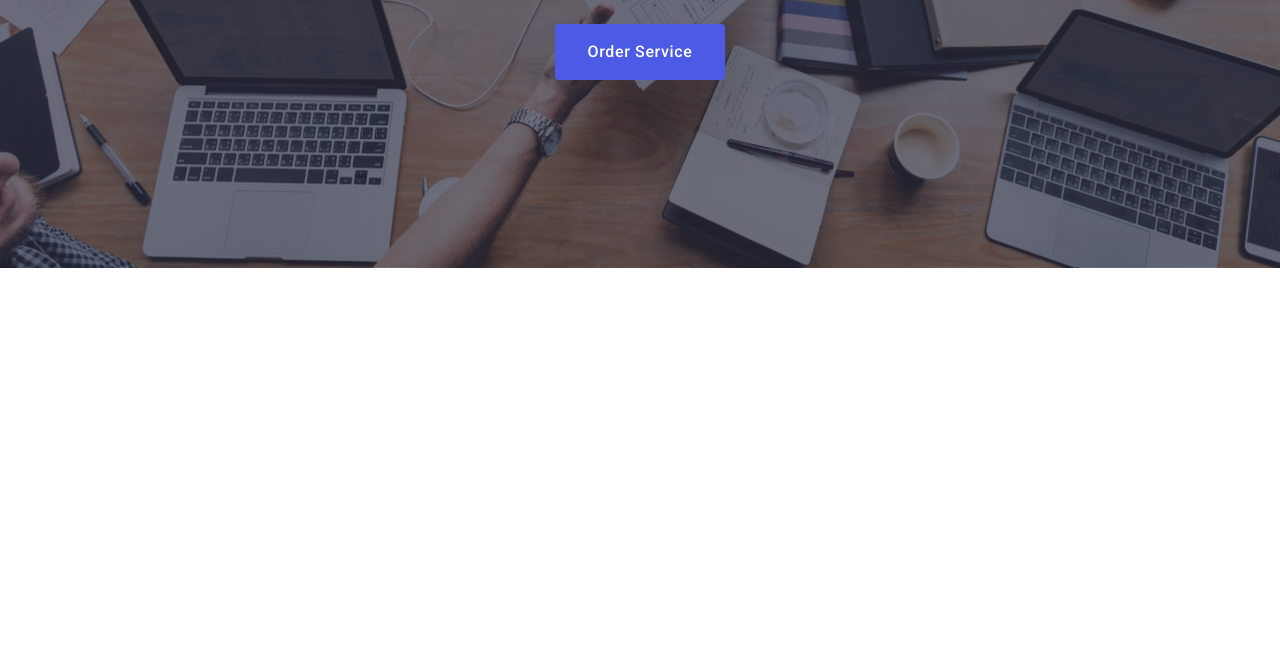
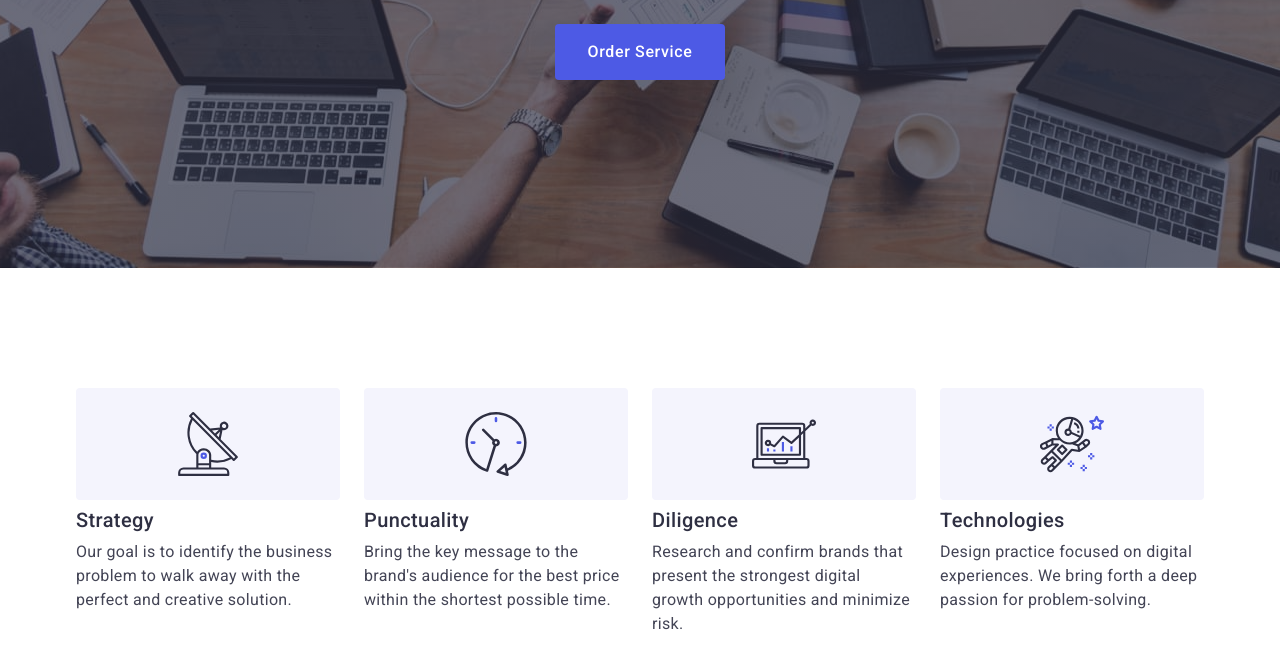
Before and after one commit to MIrina777/goit-markup-hw-06, a plain HTML site: page index.html in a window 1280 px wide. Shown: the part 405-1074 px from the top of the page. Before the commit the page ends 800 px from the top, so only its background shows below. Drawn offline with nearby package versions, Linux system fonts and the light colour scheme.

Commit message:
Adaptation second section

```diff
--- a/css/index.css
+++ b/css/index.css
@@ -10,3 +10,4 @@
 /* LAYOUT */
 @import './layout/header.css';
 @import './layout/firstSection.css';
+@import './layout/secondSection.css';
--- a/css/layout/firstSection.css
+++ b/css/layout/firstSection.css
@@ -113,7 +113,6 @@
 .first-section-button {
   background: #4d5ae5;
   color: #fff;
-  font-family: 'Roboto', sans-serif;
   font-size: 16px;
   font-weight: 500;
   line-height: 1.5;
--- a/css/layout/header.css
+++ b/css/layout/header.css
@@ -67,7 +67,6 @@
   }
 
   .webstudio {
-    font-family: Roboto;
     font-size: 36px;
     font-weight: 700;
     line-height: 1.11;
@@ -98,7 +97,6 @@
   }
 
   .menu-mobile-address {
-    font-family: Roboto;
     font-size: 20px;
     font-weight: 500;
     line-height: 1.2;
--- /dev/null
+++ b/css/layout/secondSection.css
@@ -0,0 +1,87 @@
+/*MOBILE*/
+@media screen and (max-width: 767px) {
+  .second-list {
+    display: inline-flex;
+    flex-direction: column;
+    align-items: flex-start;
+    gap: 72px;
+  }
+  .second-item {
+    display: flex;
+    width: 288px;
+    flex-direction: column;
+    align-items: flex-start;
+    gap: 8px;
+  }
+}
+
+/*TABLET*/
+@media screen and (min-width: 768px) {
+  .second-list {
+    display: flex;
+    flex-wrap: wrap;
+    column-gap: 24px;
+    row-gap: 72px;
+  }
+  .second-item {
+    width: calc((100% - 24px) / 2);
+    transition: box-shadow 250ms cubic-bezier(0.4, 0, 0.2, 1);
+  }
+}
+.second-section {
+  padding: 96px 0;
+}
+.container-second {
+  display: none;
+}
+.second-section-title {
+  margin: auto;
+  color: #2e2f42;
+  font-size: 36px;
+  font-style: normal;
+  font-weight: 700;
+  line-height: 1.11;
+  letter-spacing: 0.02em;
+  text-transform: capitalize;
+}
+
+/*DESKTOP*/
+@media screen and (min-width: 1158px) {
+  .second-section {
+    padding: 120px 0;
+  }
+  .second-list {
+    display: flex;
+    gap: 24px;
+  }
+
+  .second-item {
+    flex-basis: calc((100% - 3 * 24px) / 4);
+  }
+  .container-second {
+    display: flex;
+    align-items: center;
+    justify-content: center;
+    width: 264px;
+    height: 112px;
+    background-color: #f4f4fd;
+    border-radius: 4px;
+    margin-bottom: 8px;
+  }
+
+  .second-section-title {
+    font-size: 20px;
+    font-weight: 500;
+    line-height: 1.2;
+    letter-spacing: 0.02em;
+    color: #2e2f42;
+    margin-bottom: 8px;
+  }
+}
+
+.second-section-text {
+  font-size: 16px;
+  line-height: 1.5;
+  letter-spacing: 0.02em;
+  color: #434455;
+}
--- a/css/styles.css
+++ b/css/styles.css
@@ -1,41 +1,3 @@
-/* Секція 2 */
-.second-section {
-  padding: 120px 0;
-}
-.second-list {
-  display: flex;
-  gap: 24px;
-}
-
-.second-item {
-  flex-basis: calc((100% - 3 * 24px) / 4);
-}
-
-.container-second {
-  display: flex;
-  align-items: center;
-  justify-content: center;
-  width: 264px;
-  height: 112px;
-  background-color: #f4f4fd;
-  border-radius: 4px;
-  margin-bottom: 8px;
-}
-.second-section-title {
-  font-size: 20px;
-  font-weight: 500;
-  line-height: 1.2;
-  letter-spacing: 0.02em;
-  color: #2e2f42;
-  margin-bottom: 8px;
-}
-.second-section-text {
-  font-size: 16px;
-  line-height: 1.5;
-  letter-spacing: 0.02em;
-  color: #434455;
-}
-
 /* Секція 3 */
 .third-section {
   background-color: #f4f4fd;
--- a/index.html
+++ b/index.html
@@ -77,7 +77,7 @@
       </section>
     </main>
     <!-- Секція 2 -->
-    <!-- <section class="second-section">
+    <section class="second-section">
       <div class="container">
         <h2 class="visually-hidden">Section 2</h2>
         <ul class="second-list">
@@ -95,8 +95,8 @@
 
             <h3 class="second-section-title">Strategy</h3>
             <p class="second-section-text">
-                Our goal is to identify the business problem to walk away with
-                the perfect and creative solution.
+              Our goal is to identify the business problem to walk away with the
+              perfect and creative solution.
             </p>
           </li>
           <li class="second-item">
@@ -155,7 +155,7 @@
           </li>
         </ul>
       </div>
-      </section> -->
+    </section>
     <!-- Секція 3 -->
     <!-- <section class="third-section">
         <div class="container">
```
Lines whose indentation alone changed are shown as unchanged.
